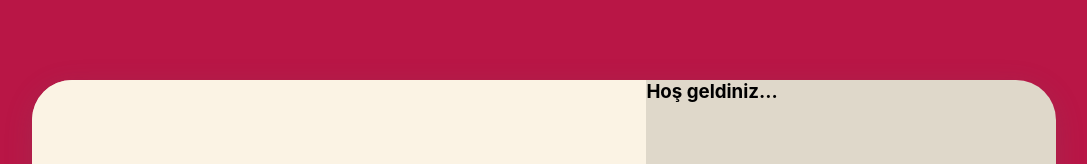
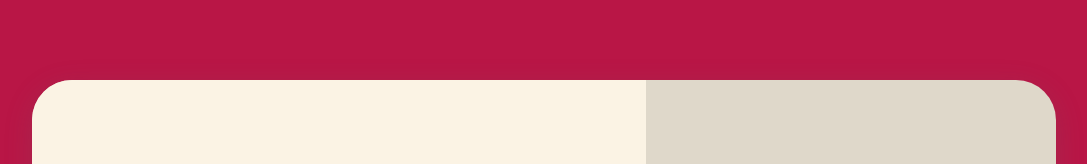
Before and after one commit to 159-Pazarama-React-Bootcamp/week-3-case-fatihms, a React (Create React App) app: page /register in a window 1280 px wide. Shown: the top 164 px of the page, without its empty margins (96-1183 px from the left). Built offline with nearby package versions, Linux system fonts and the light colour scheme.

Commit message:
error-message

```diff
--- a/src/containers/Login/index.js
+++ b/src/containers/Login/index.js
@@ -82,6 +82,7 @@ function Login() {
       </div>
       <div className="l-button-container">
         <CommonButton onClick={handleSubmit}>Sign in</CommonButton>
+        <p style={{ marginTop: "10px", color: "red" }}>{error}</p>
       </div>
       <p className="l-alternative-login-text">or continue with</p>
       <div className="l-social-media-buttons-container">
--- a/src/containers/Register/index.js
+++ b/src/containers/Register/index.js
@@ -102,6 +102,7 @@ function Register() {
       </div>
       <div className="r-button-container">
         <CommonButton onClick={handleSubmit}>Sign up</CommonButton>
+        <p style={{ marginTop: "10px", color: "red" }}>{error}</p>
       </div>
     </div>
   );
--- a/src/pages/LoginPage/index.js
+++ b/src/pages/LoginPage/index.js
@@ -32,7 +32,7 @@ function LoginPage() {
               className="mr-image"
               alt=""
             />
-            <h3>Hoş geldiniz...</h3>
+            <h3></h3>
           </div>
         </div>
         <div className="la-right">
--- a/src/pages/RegisterPage/index.js
+++ b/src/pages/RegisterPage/index.js
@@ -32,7 +32,7 @@ function RegisterPage() {
               className="mr-image"
               alt=""
             />
-            <h3>Hoş geldiniz...</h3>
+            <h3></h3>
           </div>
         </div>
         <div className="ra-right">
```
